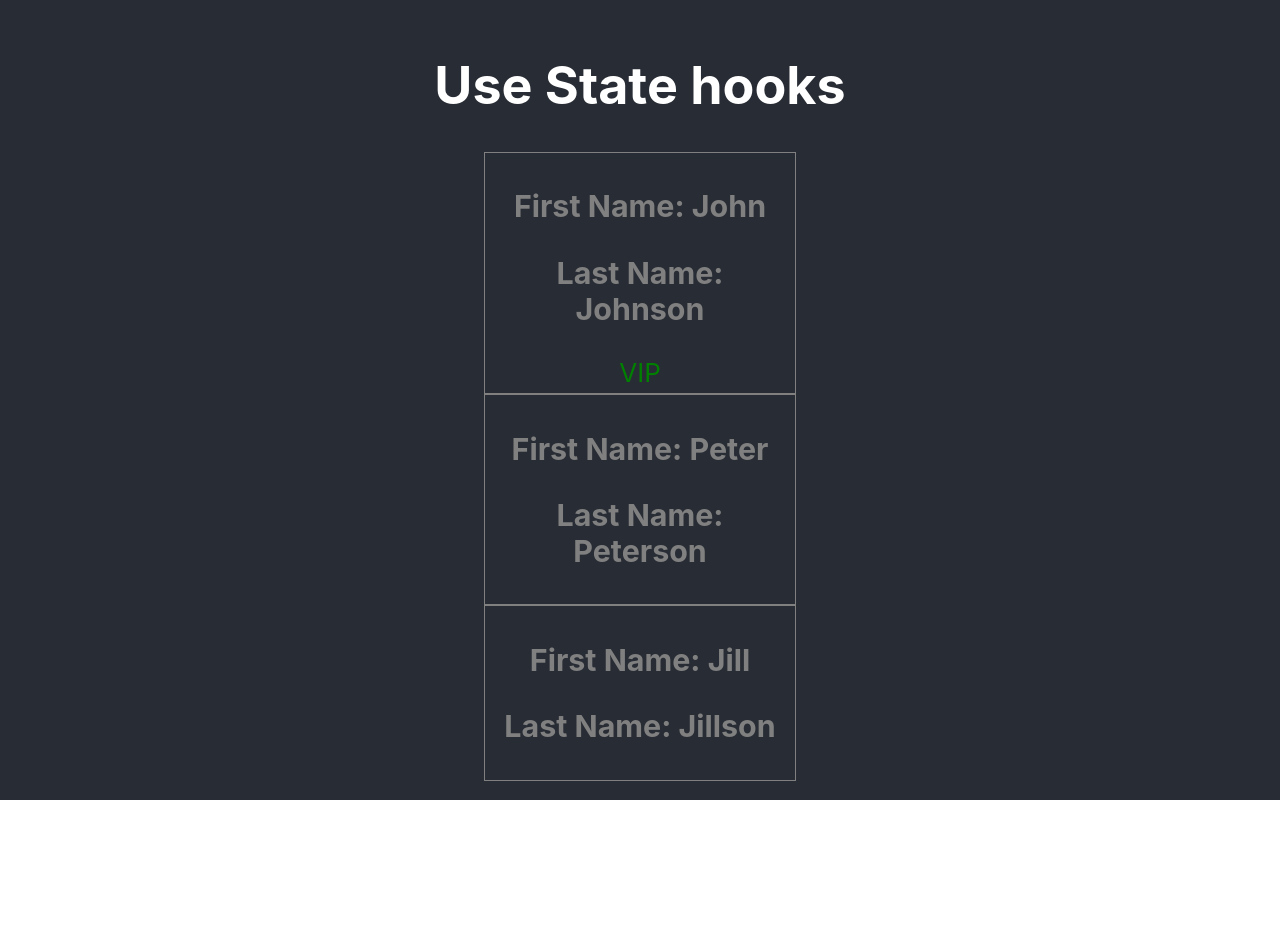
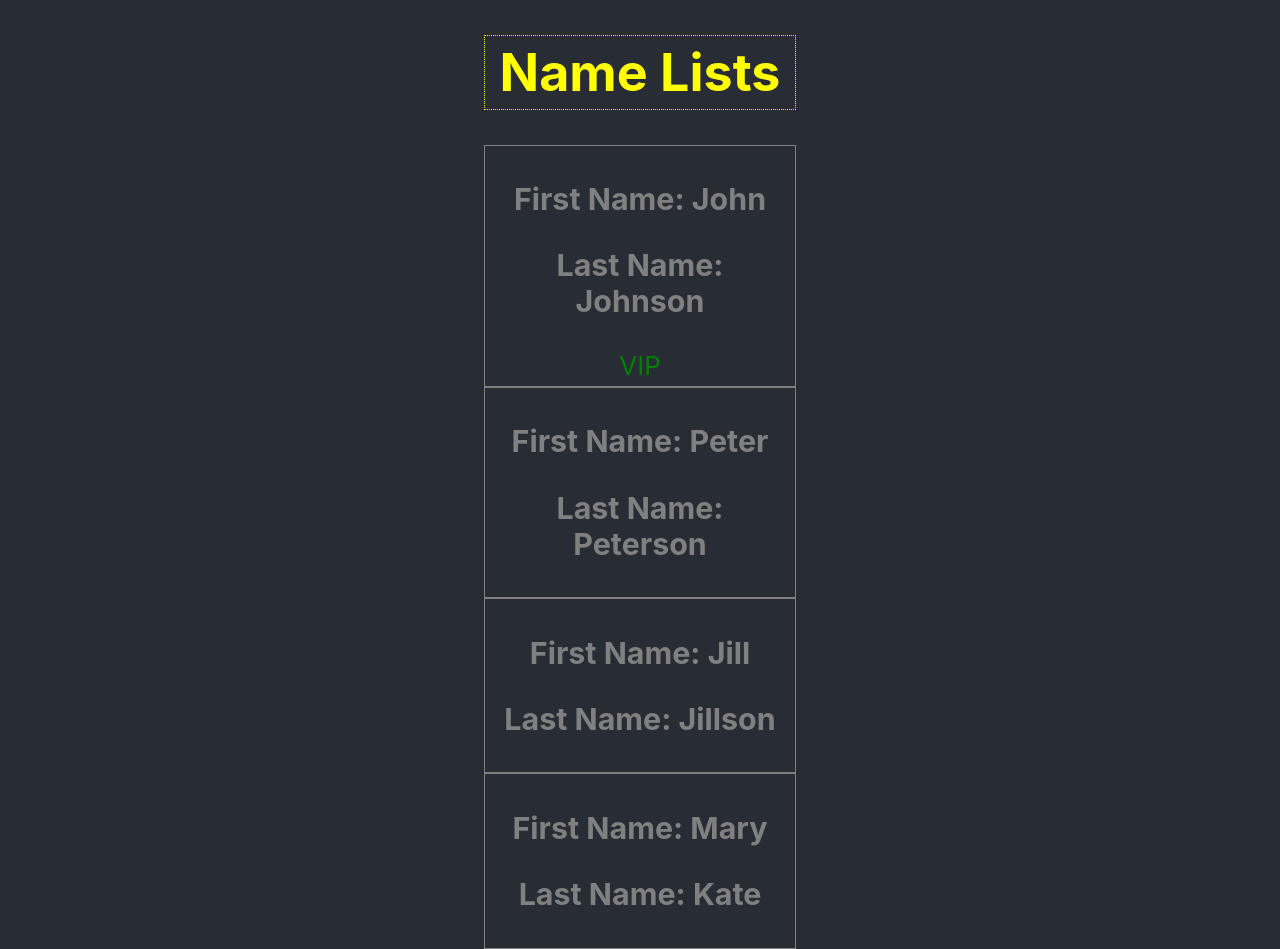
Before and after one commit to kllmmc23/aws, a React (Create React App) app: page / in a window 1280 px wide. Before the commit the page ends 800 px from the top, so only its background shows below. Built offline with nearby package versions, Linux system fonts and the light colour scheme.

Commit message:
managing lists

```diff
--- a/src/App.js
+++ b/src/App.js
@@ -1,3 +1,4 @@
+/* eslint-disable no-lone-blocks */
 import React, { useState } from "react";
 import "./App.scss";
 import shortId from "shortid";
@@ -7,6 +8,7 @@ const initialNames = [
   { id: shortId.generate(), firstName: "John", lastName: "Johnson" },
   { id: shortId.generate(), firstName: "Peter", lastName: "Peterson" },
   { id: shortId.generate(), firstName: "Jill", lastName: "Jillson" },
+  { id: shortId.generate(), firstName: "Mary", lastName: "Kate" },
 ];
 console.log(initialNames);
 function App() {
@@ -15,8 +17,25 @@ function App() {
   return (
     <div className="App">
       <header className="App-header">
-        <h1>Use State hooks</h1>
+        <h1 className="name title">Name Lists</h1>
+        {names.map((v) => {
+          return (
             <NameTag
+              key={v.id}
+              firstName={v.firstName}
+              lastName={v.lastName}
+            />
+          );
+        })}
+      </header>
+    </div>
+  );
+}
+
+export default App;
+
+{
+  /* <NameTag
   id={names[0].id}
   firstName={names[0].firstName}
   lastName={names[0].lastName}
@@ -30,10 +49,5 @@ function App() {
   id={names[2].id}
   firstName={names[2].firstName}
   lastName={names[2].lastName}
-        />
-      </header>
-    </div>
-  );
+/> */
 }
-
-export default App;
```
Lines whose indentation alone changed are shown as unchanged.
